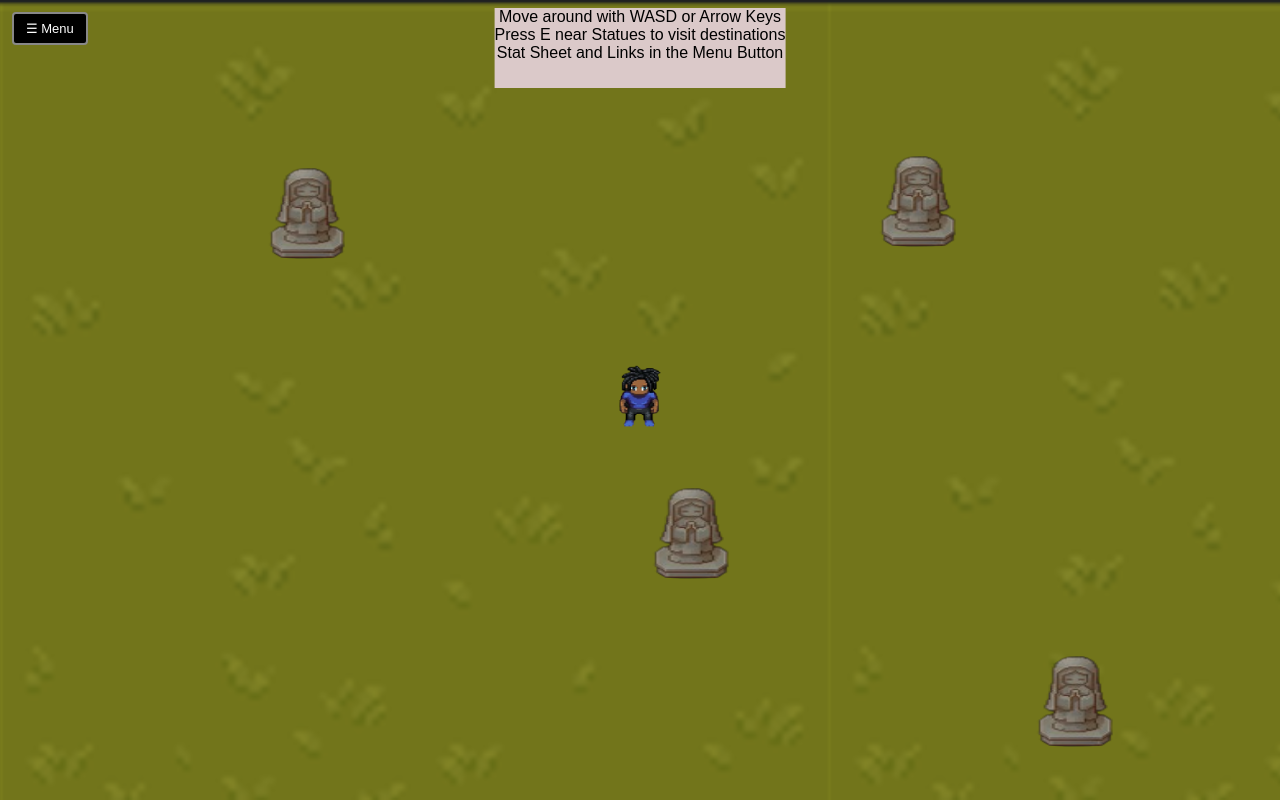
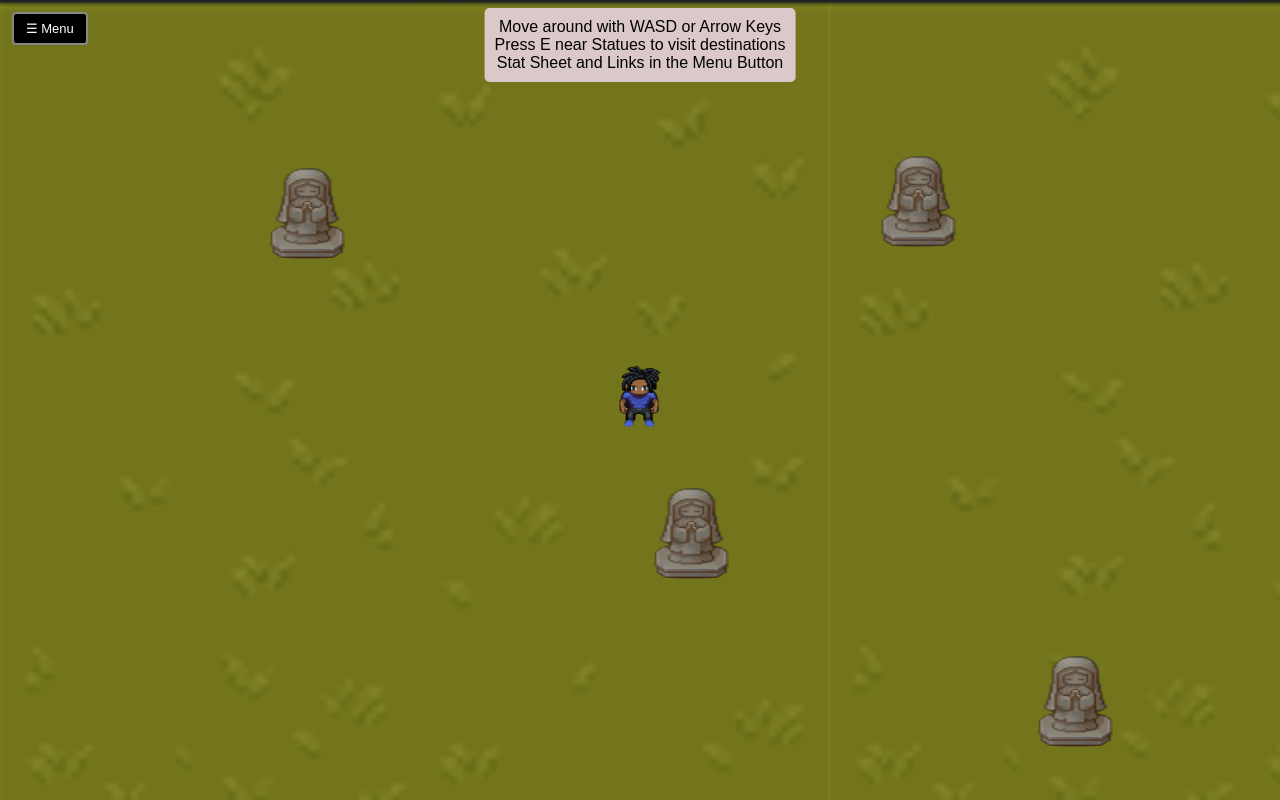
Before and after one commit to NathanielWisdom/GamePortfolio, a website with bundled scripts: page index.html in a window 1280 px wide. Built offline with nearby package versions, Linux system fonts and the light colour scheme.

Commit message:
instructions updated again again

```diff
--- a/styles.css
+++ b/styles.css
@@ -28,9 +28,11 @@
 
 #header {
     position: absolute;
-    height: 10%;
+    height: fit-content;
     width: fit-content;
     background-color: rgb(219, 201, 201);
+    padding: 10px;
+    border-radius: 5px;
     top: 1%;
     left: 50%;
     transform: translateX(-50%);
```
